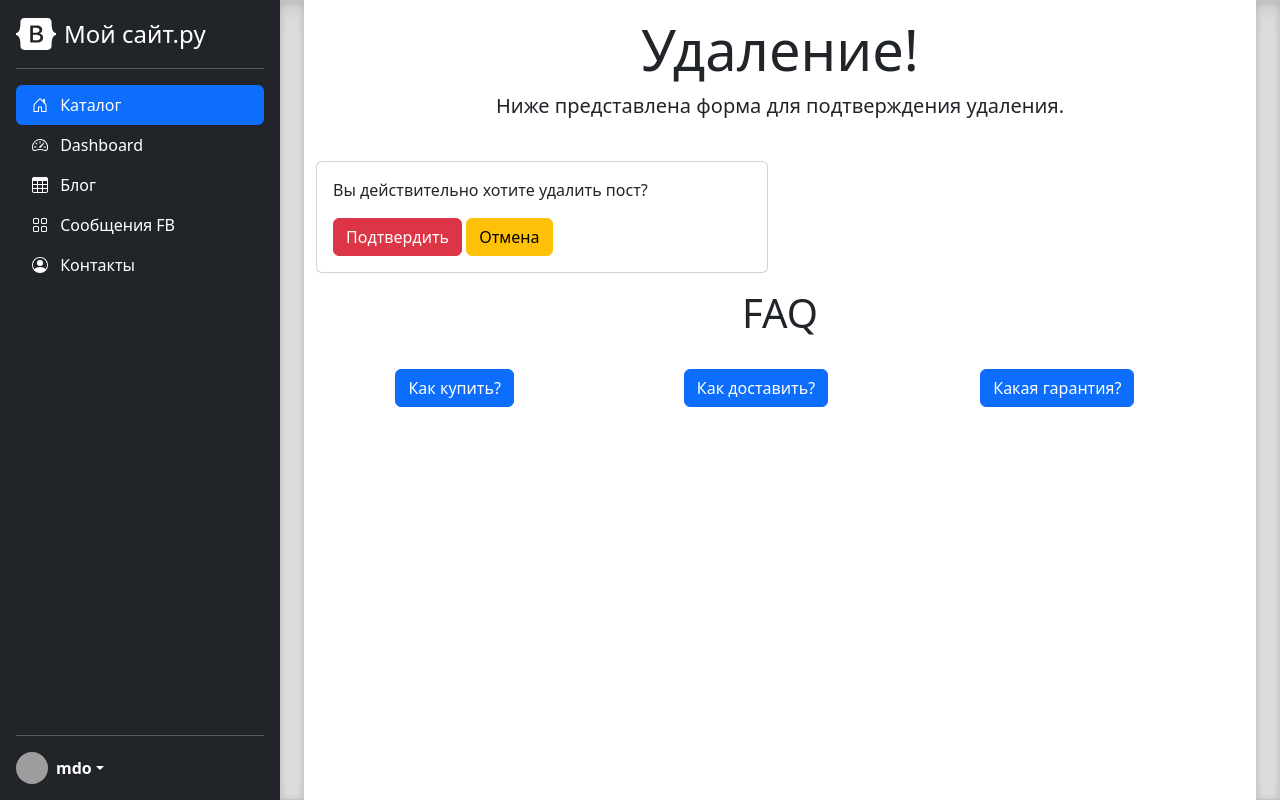
After one commit to vap-tech/django_project, a Django app: template catalog/templates/catalog/blog_confirm_delete.html in a window 1280 px wide. The commit adds this page. Run offline with Django 4.2, Linux system fonts and the light colour scheme; the template is opened without the code that fills it, so the values that code supplies are empty; some libraries are stand-ins or nearby versions; grey boxes are pictures that could not be loaded.

Commit message:
add blog delete

```diff
--- /dev/null
+++ b/catalog/templates/catalog/blog_confirm_delete.html
@@ -0,0 +1,31 @@
+{% extends 'catalog/base.html' %}
+
+{% load media %}
+
+{% block content %}
+
+    <header>
+        <div class="pricing-header p-3 pb-md-4 mx-auto text-center">
+            <h1 class="display-4 fw-normal text-body-emphasis">Удаление!</h1>
+            <p class="fs-5 text-body-secondary">Ниже представлена форма для подтверждения удаления.</p>
+        </div>
+    </header>
+
+    <div class="col-12">
+        <div class="row">
+            <div class="col-6">
+                <div class="card">
+                    <div class="card-body">
+                        <form method="post">
+                            {% csrf_token %}
+                                <p>Вы действительно хотите удалить пост? </p>
+                                <button type="submit" class="btn btn-danger">Подтвердить</button>
+                                <a href="{% url 'catalog:blog' %}" class="btn btn-warning">Отмена</a>
+                        </form>
+                    </div>
+                </div>
+            </div>
+        </div>
+    </div>
+
+{% endblock %}
--- a/catalog/templates/catalog/blog_detail.html
+++ b/catalog/templates/catalog/blog_detail.html
@@ -19,7 +19,8 @@
                     <img src="{{ object.preview|media_path }}" alt="Изображение - {{ object.title|lower }}">
                     {% endif %}
 
-                    <a href="update/" class="w-100 btn btn-lg btn-primary">Редактировать</a>
+                    <a href="update/" class="w-100 mb-2 btn btn-lg btn-primary">Редактировать</a>
+                    <a href="delete/" class="w-100 mb-2 btn btn-lg btn-primary">Удалить</a>
                 </div>
 
                 <div class="card-footer">Просмотры: {{ object.views_count }} </div>
--- a/catalog/urls.py
+++ b/catalog/urls.py
@@ -2,7 +2,7 @@
 
 from catalog.views import CategoryListView, CategoryCreateView, ProductListView, \
     ProductCreateView, ProductDetailView, FeedbackCreateView, FeedbackListView, BlogListView, \
-    BlogCreateView, BlogDetailView, BlogUpdateView
+    BlogCreateView, BlogDetailView, BlogUpdateView, BlogDeleteView
 
 from catalog.apps import CatalogConfig
 
@@ -18,6 +18,7 @@
     path('blog/<str:slug>/', BlogDetailView.as_view(), name='blog-detail'),
     path('blog/<str:slug>/update/', BlogUpdateView.as_view(), name='blog-update'),
 
+    path('blog/<str:slug>/delete/', BlogDeleteView.as_view(), name='blog-delete'),
 
     path('category-create/', CategoryCreateView.as_view(), name='category-create'),
     path('product-create/', ProductCreateView.as_view(), name='product-create'),
```
Also changed, not shown: catalog/views.py (+6 -1 lines).
